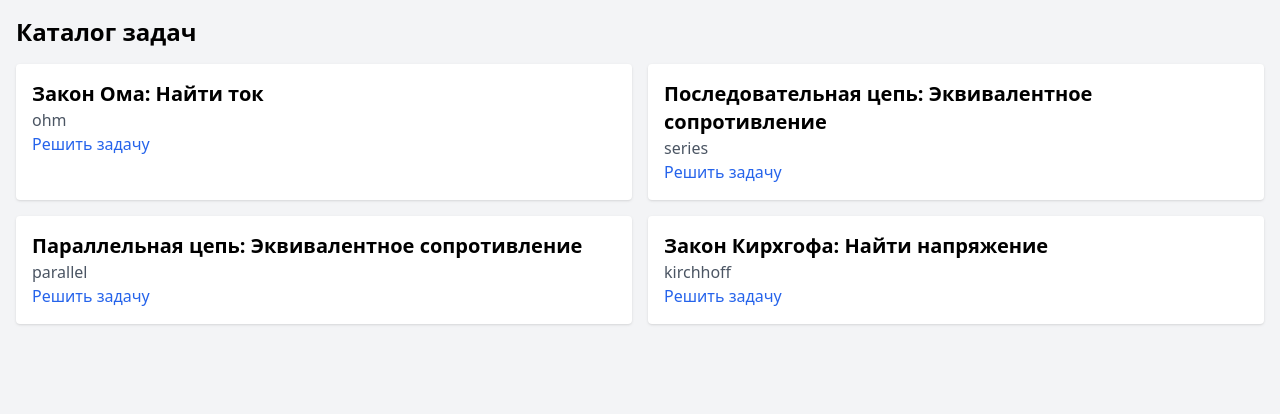
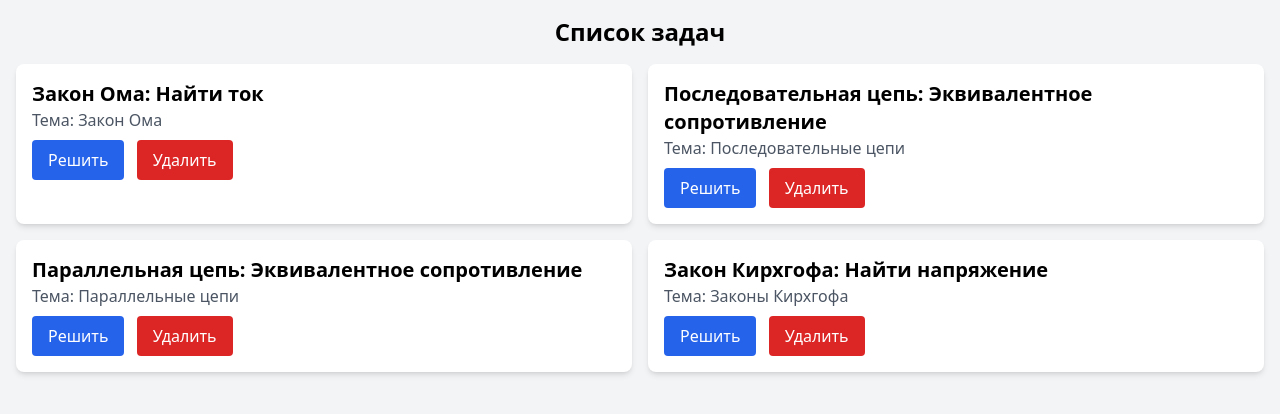
Before and after one commit to terramine21/djangoElectronics, a Django app: page /problems/ in a window 1280 px wide. Shown: the part 64-478 px from the top of the page. Run offline with Django 5.2, Linux system fonts and the light colour scheme; the visitor is signed in with stand-in values (Sample User, id 1); data comes from the database, SQL or seed files in the repository; some libraries are stand-ins or nearby versions.

Commit message:
Добавление кнопки удалить задачу с доступом у админа

```diff
--- a/djangoElectronics/trainer/templates/trainer/problem_list.html
+++ b/djangoElectronics/trainer/templates/trainer/problem_list.html
@@ -1,16 +1,19 @@
 {% extends 'trainer/base.html' %}
 {% block title %}Список задач{% endblock %}
 {% block content %}
-    <h1 class="text-2xl font-bold mb-4">Каталог задач</h1>
+    <h1 class="text-2xl font-bold mb-4 text-center">Список задач</h1>
     <div class="grid grid-cols-1 md:grid-cols-2 gap-4">
         {% for problem in problems %}
-            <div class="bg-white p-4 rounded shadow">
+            <div class="bg-white p-4 rounded-lg shadow-md">
                 <h2 class="text-xl font-semibold">{{ problem.title }}</h2>
-                <p class="text-gray-600">{{ problem.topic }}</p>
-                <a href="{% url 'problem_detail' problem.pk %}" class="text-blue-600 hover:underline">Решить задачу</a>
+                <p class="text-gray-600">Тема: {{ problem.get_topic_display }}</p>
+                <a href="{% url 'problem_detail' problem.pk %}" class="mt-2 inline-block bg-blue-600 text-white px-4 py-2 rounded hover:bg-blue-700">Решить</a>
+                {% if user.is_superuser %}
+                    <a href="{% url 'delete_problem' problem.pk %}" class="mt-2 ml-2 inline-block bg-red-600 text-white px-4 py-2 rounded hover:bg-red-700">Удалить</a>
+                {% endif %}
             </div>
         {% empty %}
-            <p>Задачи отсутствуют.</p>
+            <p class="text-center">Задачи отсутствуют.</p>
         {% endfor %}
     </div>
 {% endblock %}
--- a/djangoElectronics/trainer/urls.py
+++ b/djangoElectronics/trainer/urls.py
@@ -8,4 +8,5 @@ urlpatterns = [
     path('result/<int:pk>/', views.result, name='result'),
     path('logout/', views.custom_logout, name='logout'),
     path('create-problem/', views.create_problem, name='create_problem'),
+    path('delete-problem/<int:pk>/', views.delete_problem, name='delete_problem'),
 ]
--- a/djangoElectronics/trainer/views.py
+++ b/djangoElectronics/trainer/views.py
@@ -52,3 +52,12 @@ def create_problem(request):
     else:
         form = ProblemForm()
     return render(request, 'trainer/create_problem.html', {'form': form})
+
+@user_passes_test(lambda u: u.is_superuser)
+def delete_problem(request, pk):
+    problem = get_object_or_404(Problem, pk=pk)
+    if request.method == 'POST':
+        problem.delete()
+        messages.success(request, 'Задача успешно удалена!')
+        return redirect('problem_list')
+    return render(request, 'trainer/delete_problem_confirm.html', {'problem': problem})
```
Also changed, not shown: djangoElectronics/trainer/templates/trainer/delete_problem_confirm.html (added, +15 -0 lines).
